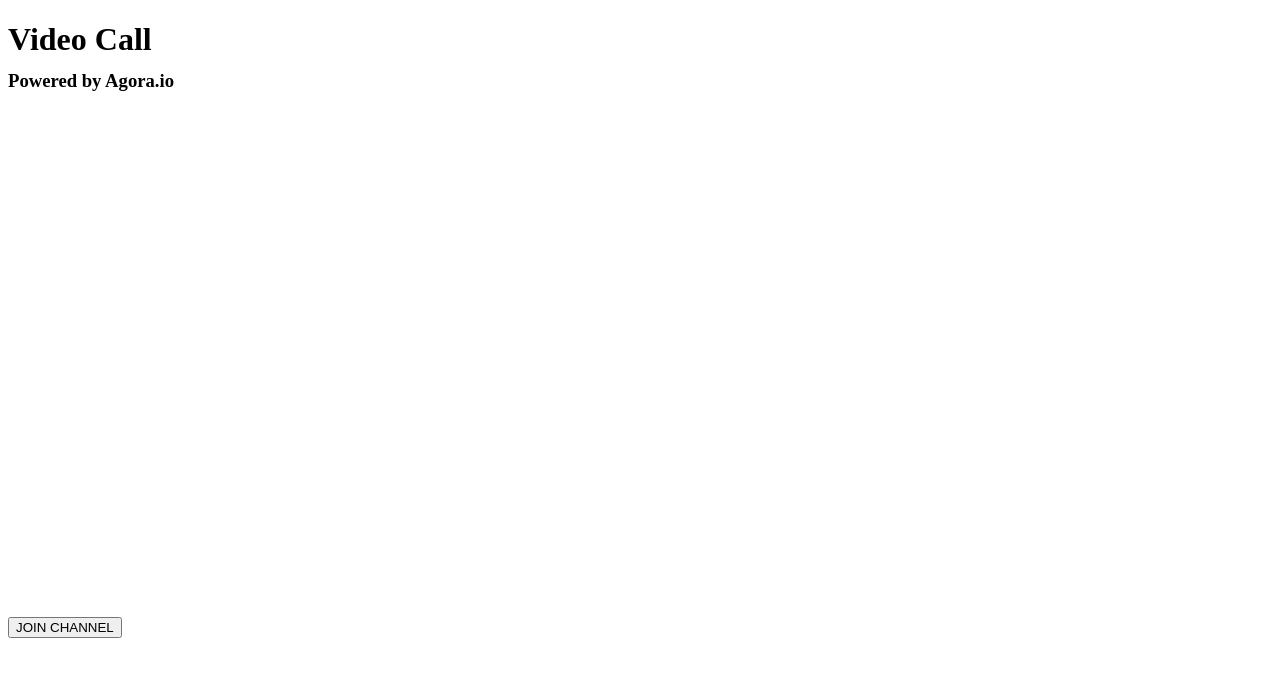
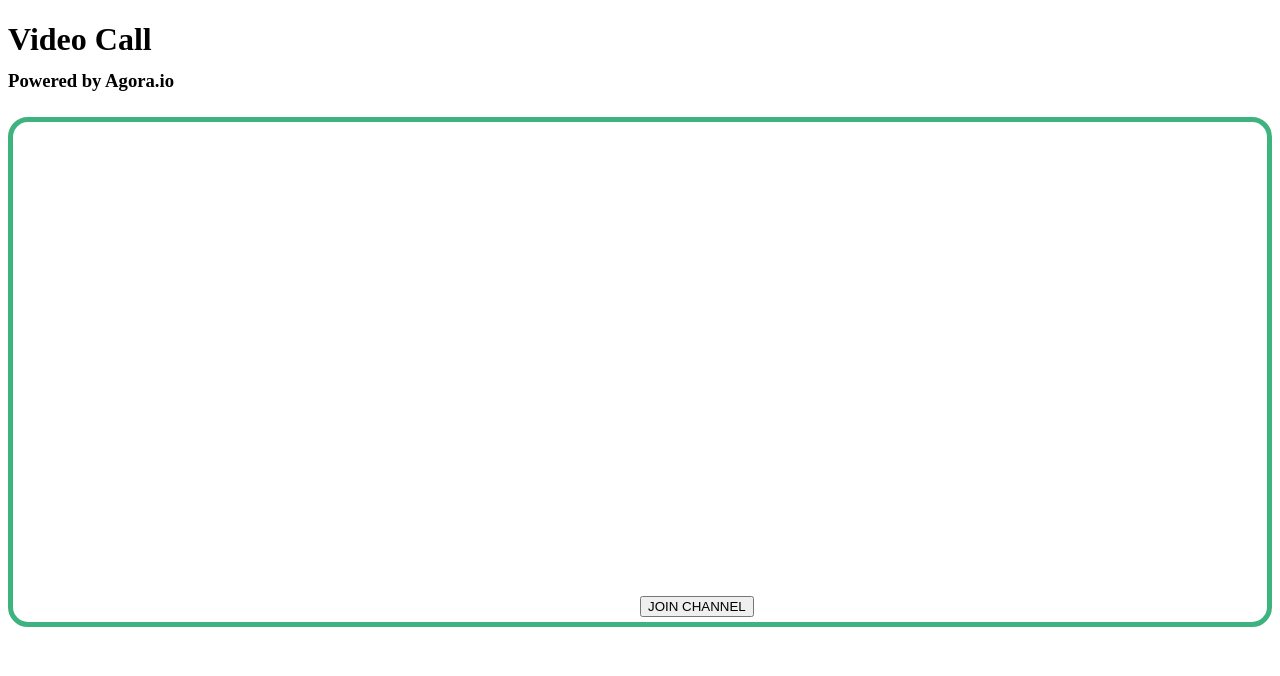
Before and after one commit to manvigautam09/calling-app, a Vue app: page / in a window 1280 px wide. Shown: the top 676 px of the page. Built offline with nearby package versions, Linux system fonts and the light colour scheme.

Commit message:
improved ui

```diff
--- a/src/components/Channel.vue
+++ b/src/components/Channel.vue
@@ -2,12 +2,14 @@
   <h1>
     Video Call<br /><small style="font-size: 14pt;">Powered by Agora.io</small>
   </h1>
-  <div id="remote-container"></div>
-  <button v-on:click="handleButtonClick">
-    {{ callStarted ? "LEAVE CHANNEL" : "JOIN CHANNEL" }}
-  </button>
+  <div id="remote-container">
+    <button v-on:click="handleButtonClick" class="join-channel-button">
+      {{ callStarted ? "LEAVE CHANNEL" : "JOIN CHANNEL" }}
+    </button>
+  </div>
+
   <div v-if="callStarted">
-    <div>Room is started</div>
+    <div>Room is Live</div>
   </div>
 </template>
 
@@ -105,5 +107,16 @@ export default {
 <style scoped>
 #remote-container {
   height: 500px;
+  position: relative;
+  border: solid 5px #3eb37f;
+  border-radius: 20px;
+  overflow: auto;
+  display: flex;
+}
+.join-channel-button {
+  position: absolute;
+  z-index: 999;
+  bottom: 5px;
+  left: 50%;
 }
 </style>
```
